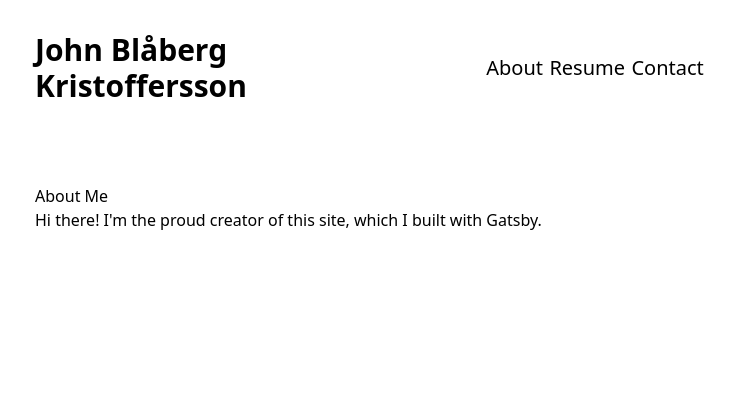
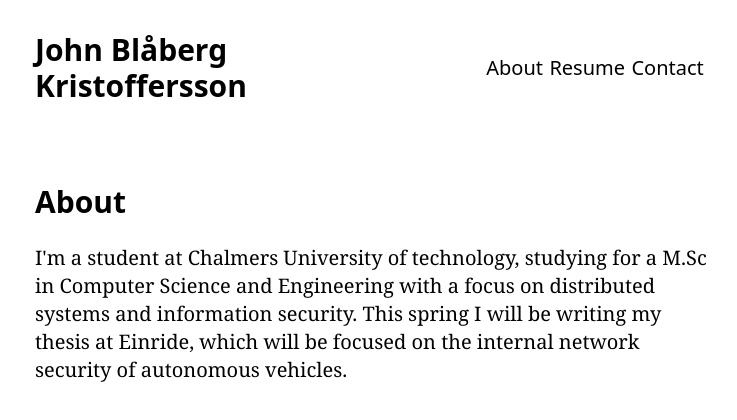
Before and after one commit to blaberg/johnblaberg.com, a Gatsby site: page /about in a window 1280 px wide. Shown: the whole page, without its empty margins (269-1006 px from the left). Built offline with nearby package versions, Linux system fonts and the light colour scheme; Gatsby itself is replaced by a stand-in of ours.

Commit message:
feat: add basic about description

```diff
--- a/src/pages/about.tsx
+++ b/src/pages/about.tsx
@@ -4,10 +4,13 @@ import Layout from "../components/Layout"
 const About = () => {
   return (
     <Layout pageTitle="About">
-      <h1>About Me</h1>
-      <p>
-        Hi there! I&apos;m the proud creator of this site, which I built with
-        Gatsby.
+      <h2 className="font-bold text-3xl mb-6">About</h2>
+      <p className="font-serif text-xl">
+        I&apos;m a student at Chalmers University of technology, studying for a
+        M.Sc in Computer Science and Engineering with a focus on distributed
+        systems and information security. This spring I will be writing my
+        thesis at Einride, which will be focused on the internal network
+        security of autonomous vehicles.
       </p>
     </Layout>
   )
```
